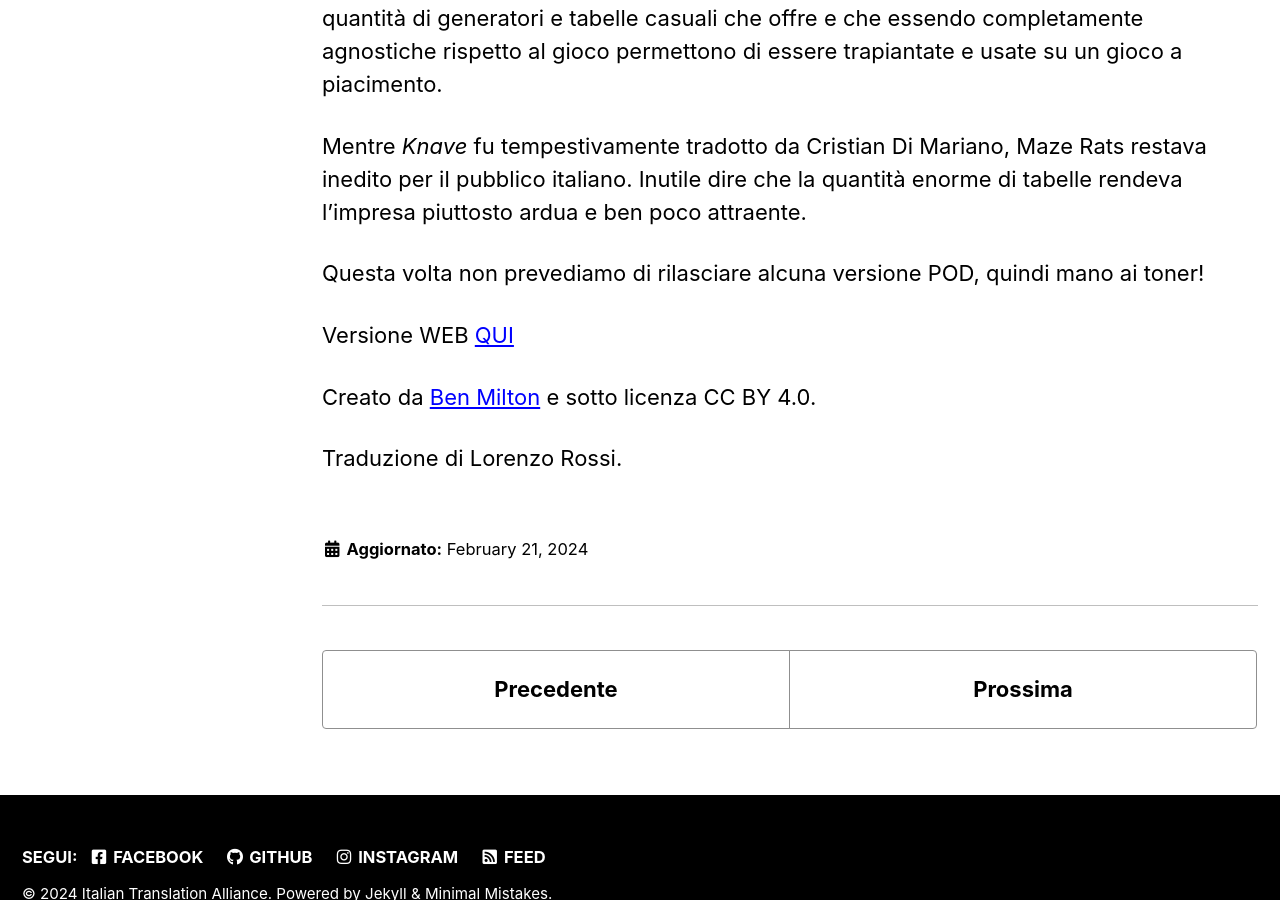
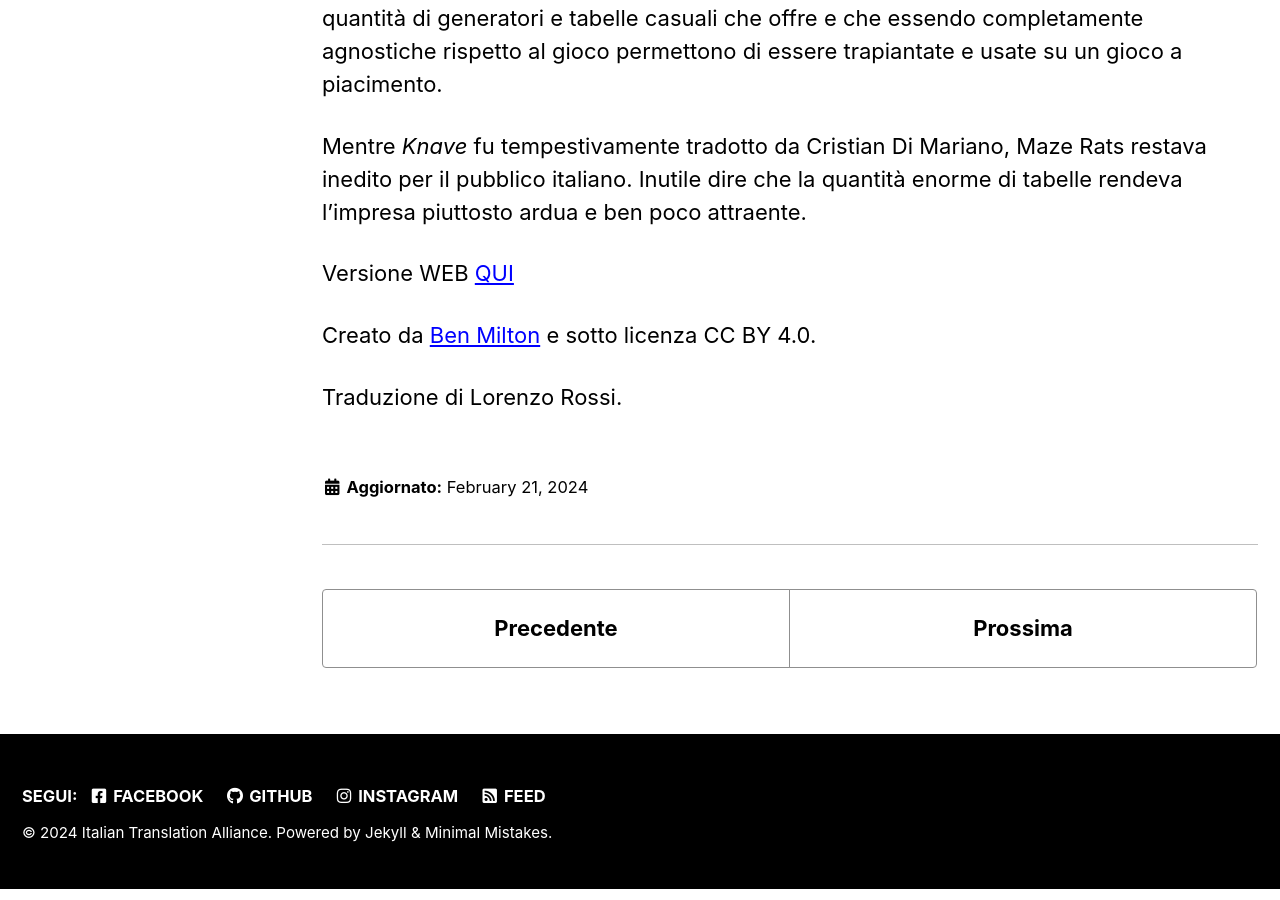
Before and after one commit to Italian-Translation-Alliance/italian-translation-alliance.github.io, a Jekyll site: the page built from _progetti/maze_rats.md, in a window 1280 px wide and 900 px high, scrolled down 761 px. Built offline with Jekyll 4.4.1, drawn with Linux system fonts in a browser that asks for light colours; cached includes are drawn as plain includes; comment, search, counter and statistics services are not loaded.

Commit message:
Fixed Maze Rats reference to POD

```diff
--- a/_progetti/maze_rats.md
+++ b/_progetti/maze_rats.md
@@ -19,8 +19,6 @@ Maze Rats resta tuttavia un gioco particolarmente ben progettato, basato su Into
 
 Mentre *Knave* fu tempestivamente tradotto da Cristian Di Mariano, Maze Rats restava inedito per il pubblico italiano. Inutile dire che la quantità enorme di tabelle rendeva l'impresa piuttosto ardua e ben poco attraente.
 
-Questa volta non prevediamo di rilasciare alcuna versione POD, quindi mano ai toner!
-
 Versione WEB [QUI](https://mazerats.italiantranslationalliance.org/#/)
 
 Creato da [Ben Milton](https://questingbeast.itch.io/maze-rats) e sotto licenza CC BY 4.0.
```
